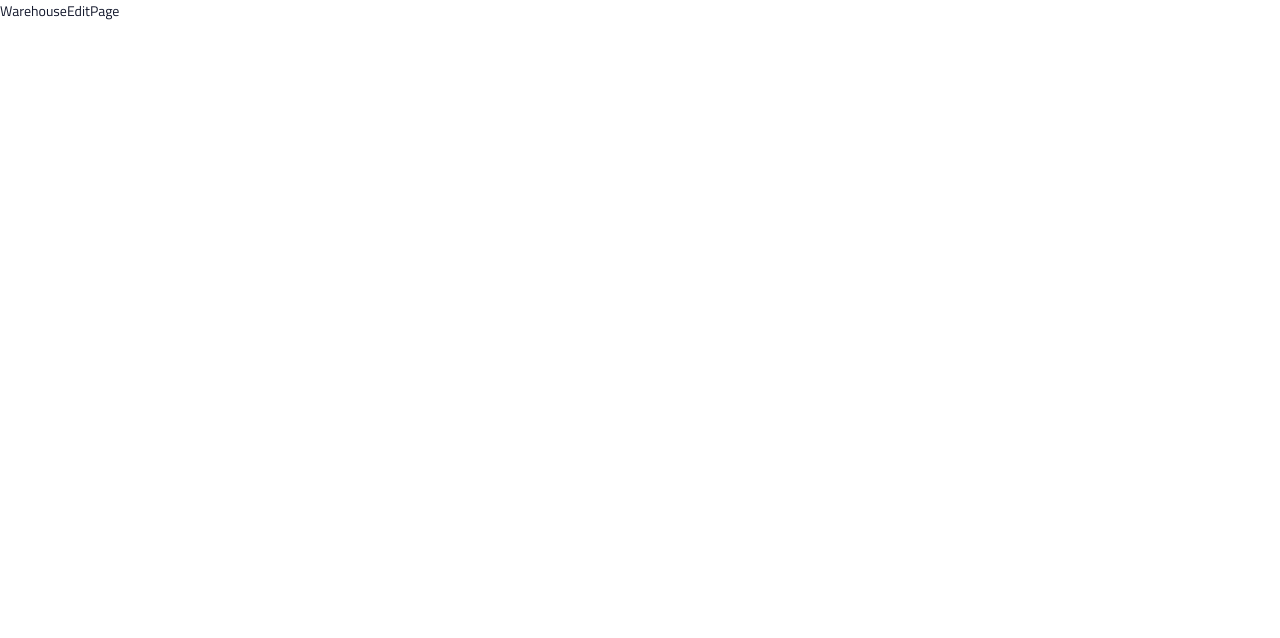
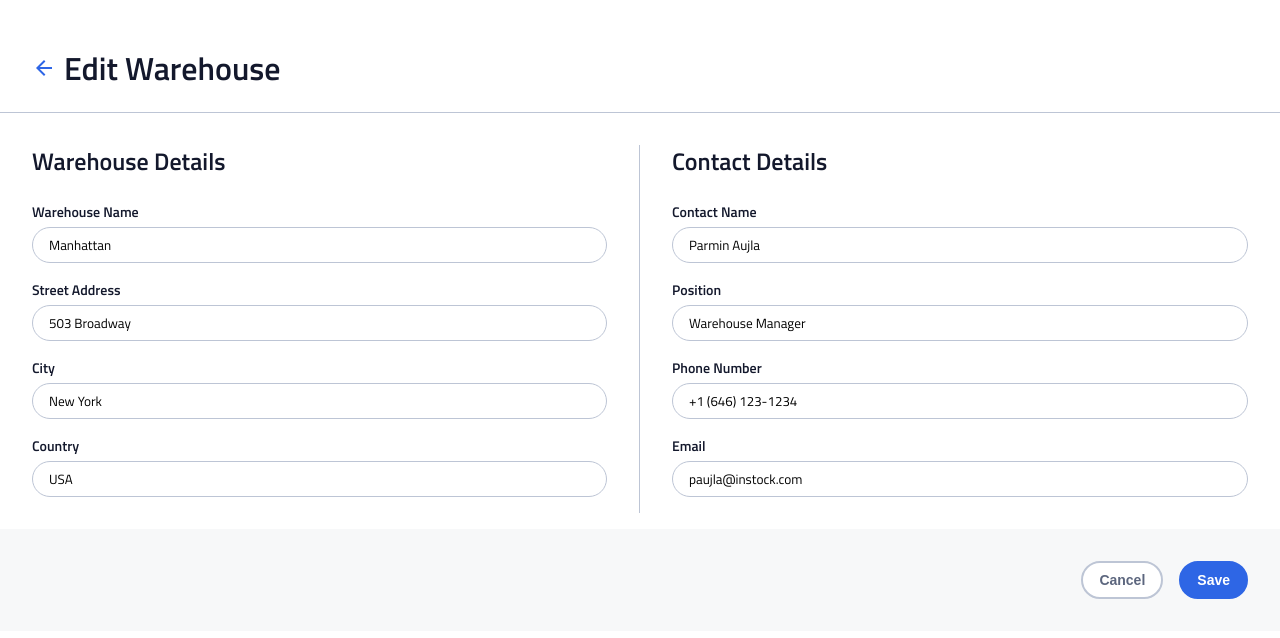
Before and after one commit to f2xiao/instock-frontend, a React (Create React App) app: page /warehouses/1/edit in a window 1280 px wide. Shown: the top 638 px of the page. Built offline with nearby package versions, Linux system fonts and the light colour scheme.

Commit message:
render WarehouseEdit and WarehouseAdd component

```diff
--- a/src/pages/WarehouseAddPage/WarehouseAddPage.jsx
+++ b/src/pages/WarehouseAddPage/WarehouseAddPage.jsx
@@ -1,7 +1,12 @@
 import "./WarehouseAddPage.scss";
+import WarehouseAdd from "../../components/WarehouseAdd/WarehouseAdd";
 
 const WarehouseAddPage = () => {
-  return <div>WarehouseAddPage</div>;
+  return (
+    <div>
+      <WarehouseAdd />
+    </div>
+  );
 };
 
 export default WarehouseAddPage;
--- a/src/pages/WarehouseEditPage/WarehouseEditPage.jsx
+++ b/src/pages/WarehouseEditPage/WarehouseEditPage.jsx
@@ -1,7 +1,23 @@
 import "./WarehouseEditPage.scss";
+import WarehouseEdit from "../../components/WarehouseEdit/WarehouseEdit";
 
 const WarehouseEditPage = () => {
-  return <div>WarehouseEditPage</div>;
+  const warehouse = {
+    id: 1,
+    warehouse_name: "Manhattan",
+    address: "503 Broadway",
+    city: "New York",
+    country: "USA",
+    contact_name: "Parmin Aujla",
+    contact_position: "Warehouse Manager",
+    contact_phone: "+1 (646) 123-1234",
+    contact_email: "paujla@instock.com",
+  };
+  return (
+    <div>
+      <WarehouseEdit warehouse={warehouse} />
+    </div>
+  );
 };
 
 export default WarehouseEditPage;
```
